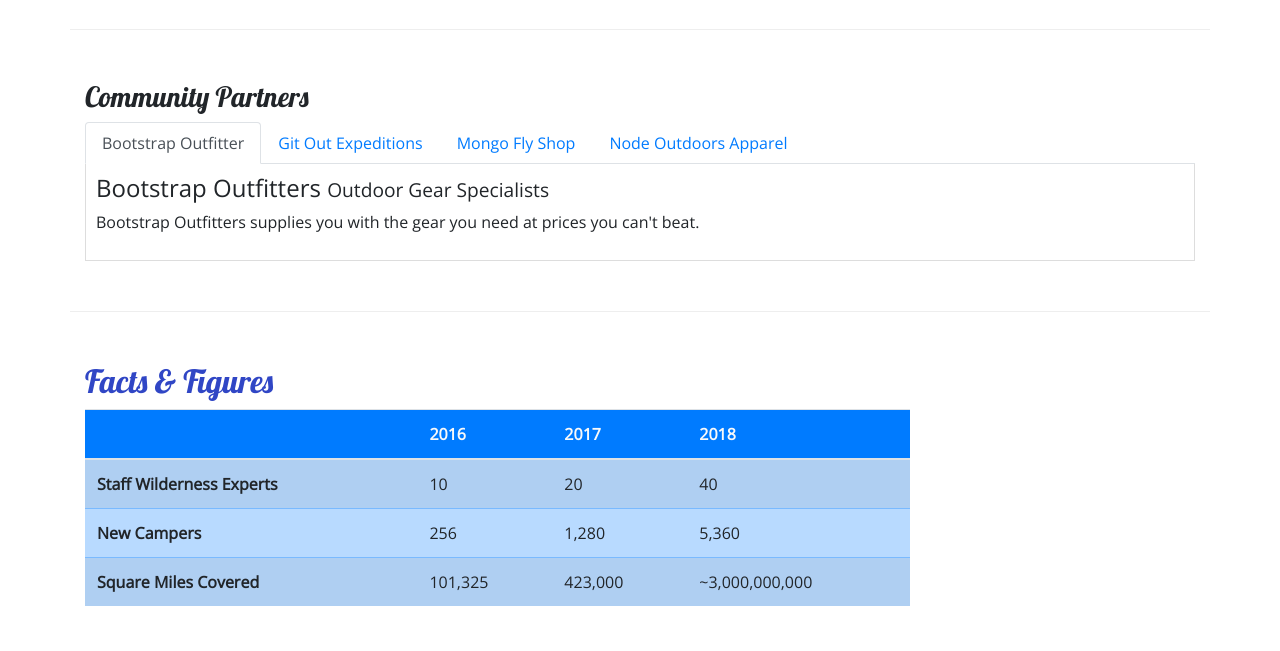
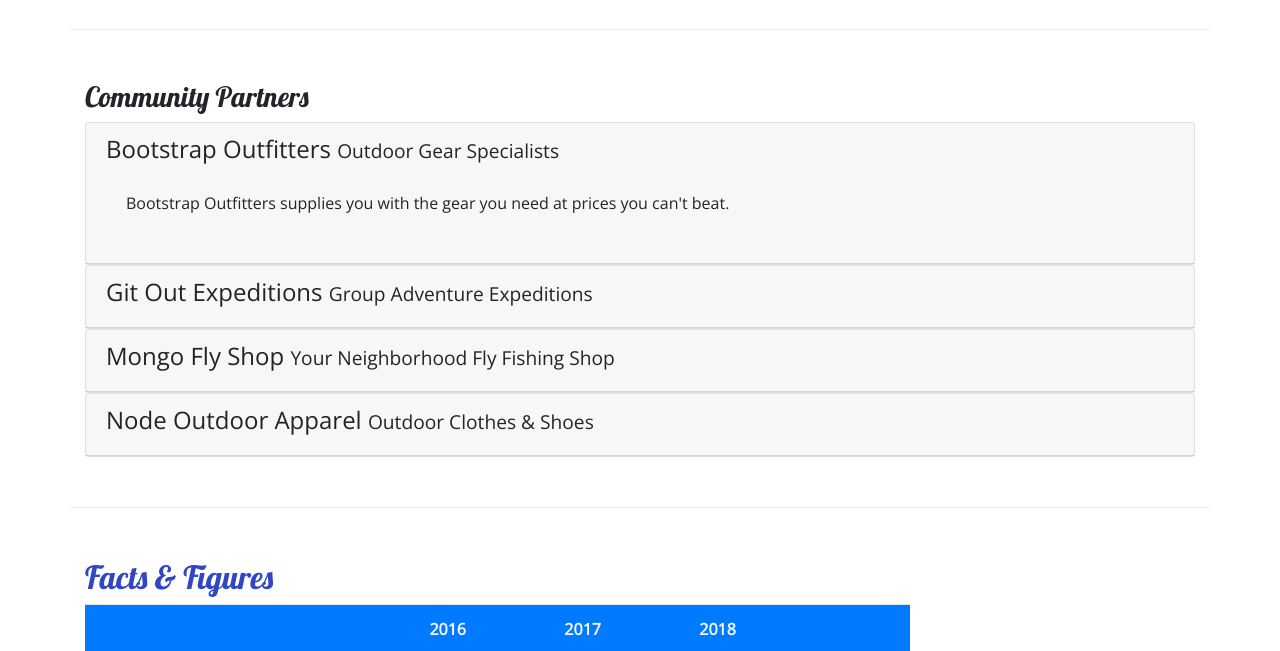
Before and after one commit to NaviTech11/NUCAMPSITE, a website: page aboutus.html in a window 1280 px wide. Shown: the part 780-1431 px from the top of the page. Drawn offline with nearby package versions, Linux system fonts and the light colour scheme.

Commit message:
Accordion

```diff
--- a/aboutus.html
+++ b/aboutus.html
@@ -109,28 +109,58 @@
         <div class="row row-content">
             <div class="col">
                 <h3>Community Partners</h3>
-                <ul class="nav nav-tabs">
-                    <li class="nav-item"><a class="nav-link active" href="#bootstrap" role="tab" data-toggle="tab"> Bootstrap Outfitter</a></li>
-                    <li class="nav-item"><a class="nav-link" href="#git" role="tab" data-toggle="tab"> Git Out Expeditions </a></li>
-                    <li class="nav-item"><a class="nav-link" href="#mongo" role="tab" data-toggle="tab">Mongo Fly Shop</a></li>
-                    <li class="nav-item"><a class="nav-link" href="#node" role="tab" data-toggle="tab">Node Outdoors Apparel</a></li>
-                </ul>
-                <div class="tab-content">
-                    <div role="tabpanel" class="tab-pane fade show active" id="bootstrap">
-                        <h4>Bootstrap Outfitters <small>Outdoor Gear Specialists</small></h4>
-                        <p class="d-none d-sm-block">Bootstrap Outfitters supplies you with the gear you need at prices you can't beat.</p>
+                <div id="accordion">
+                    <div class="card">
+                        <div role="tab" class="card-header">
+                            <h4>
+                                <a data-toggle="collapse" data-target="#bootstrap"> Bootstrap Outfitters
+                                    <small>Outdoor Gear Specialists</small></a>
+                            </h4>
+                            <div class="collapse show" id="bootstrap" data-parent="#accordion">
+                                <div class="card-body">
+                                    <p class="d-none d-sm-block">Bootstrap Outfitters supplies you with the gear you need at prices you can't beat.</p>
+                                </div>
+                            </div>
+                        </div>
                     </div>
-                    <div role="tabpanel" class="tab-pane fade" id="git">
-                        <h4>Git Out Expeditions <small>Group Adventure Expeditions</small></h4>
-                        <p class="d-none d-sm-block">Join Git Out Expeditions to explore new horizons with a group of other adventurers!</p>
+                    <div class="card">
+                        <div role="tab" class="card-header">
+                            <h4>
+                                <a class="collapsed" data-toggle="collapse" data-target="#git">Git Out Expeditions
+                                    <small>Group Adventure Expeditions</small></a>
+                            </h4>
+                            <div class="collapse" id="git" data-parent="#accordion">
+                                <div class="card-body">
+                                    <p class="d-none d-sm-block">Join Git Out Expeditions to explore new horizons with a group of other adventurers!</p>
+                                </div>
+                            </div>
+                        </div>
                     </div>
-                    <div role="tabpanel" class="tab-pane fade" id="mongo">
-                        <h4>Mongo Fly Shop <small>Your Neighborhood Fly Fishing Shop</small></h4>
-                        <p class="d-none d-sm-block">Need a new fishing pole, a tacklebox, or flies of all kinds? Stop by Mongo Fly Shop.</p>
+                    <div class="card">
+                        <div role="tab" class="card-header">
+                            <h4>
+                                <a class="collapsed" data-toggle="collapse" data-target="#mongo">Mongo Fly Shop
+                                    <small>Your Neighborhood Fly Fishing Shop</small></a>
+                            </h4>
+                            <div class="collapse" id="mongo" data-parent="#accordion">
+                                <div class="card-body">
+                                    <p class="d-none d-sm-block">Need a new fishing pole, a tacklebox, or flies of all kinds? Stop by Mongo Fly Shop.</p>
+                                </div>
+                            </div>
+                        </div>
                     </div>
-                    <div role="tabpanel" class="tab-pane fade" id="node">
-                        <h4>Node Outdoor Apparel <small>Outdoor Clothes & Shoes</small></h4>
-                        <p class="d-none d-sm-block">From polar fleeces to swimsuits, hiking boots to waders, a visit to Node will be sure to get you covered.</p>
+                    <div class="card">
+                        <div role="tab" class="card-header">
+                            <h4>
+                                <a class="collapsed" data-toggle="collapse" data-target="#node">Node Outdoor Apparel
+                                    <small>Outdoor Clothes & Shoes</small></a>
+                            </h4>
+                            <div class="collapse" id="node" data-parent="#accordion">
+                                <div class="card-body">
+                                    <p class="d-none d-sm-block">From polar fleeces to swimsuits, hiking boots to waders, a visit to Node will be sure to get you covered.</p>
+                                </div>
+                            </div>
+                        </div>
                     </div>
                 </div>
             </div>
```
